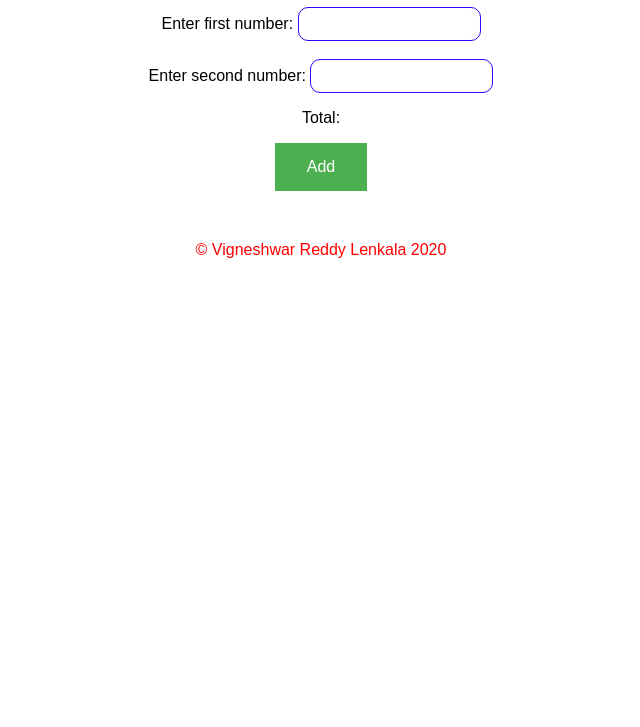
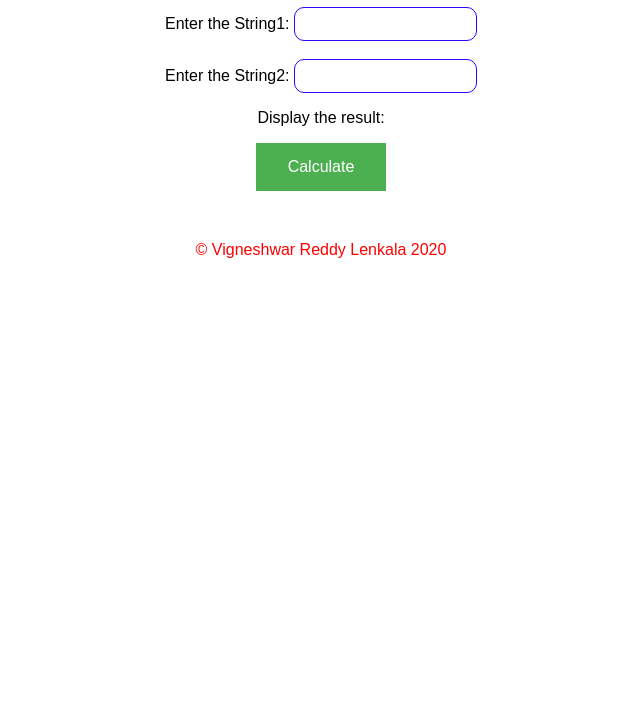
Before and after one commit to vigneshwar6666/App-Challenge1, a plain HTML site: page index.html in a window 1280 px wide. Shown: the part 73-800 px from the top of the page, without its empty margins (319-959 px from the left). Drawn offline with Linux system fonts and the light colour scheme.

Commit message:
Commit Changes

```diff
--- a/app.js
+++ b/app.js
@@ -1,6 +1,6 @@
 function myFunction() {
-    var a = document.getElementById("txt1").value;
-   var b = document.getElementById("txt2").value;
-   var c = +a + +b;
+    var a = document.getElementById("text1").value;
+   var b = document.getElementById("text2").value;
+   var c = Math.max(a.length,b.length);
    document.getElementById("sum").innerHTML = c;
  }
--- a/index.html
+++ b/index.html
@@ -9,24 +9,24 @@
 </style>
 
 <body>
-    <h1>Addition</h1>
+    <h1>String Comparer</h1>
 
     <main>
 
           <p>
-            Enter first number:
-            <input type="text" id="txt1" name="text1" >
+            Enter the String1:
+            <input type="string" id="text1" name="text1" >
             <br>
             <br>
-            Enter second number:
-            <input type="text" id="txt2" name="text2" >
+            Enter the String2:
+            <input type="string" id="text2" name="text2" >
           </p>
-          <p> Total:
+          <p> Display the result:
           <span id = "sum"> </span>
           </p>
             <p>
 
-                <button onclick="myFunction()">Add</button>
+                <button onclick="myFunction()">Calculate</button>
               </p>
 
             <br>
```
